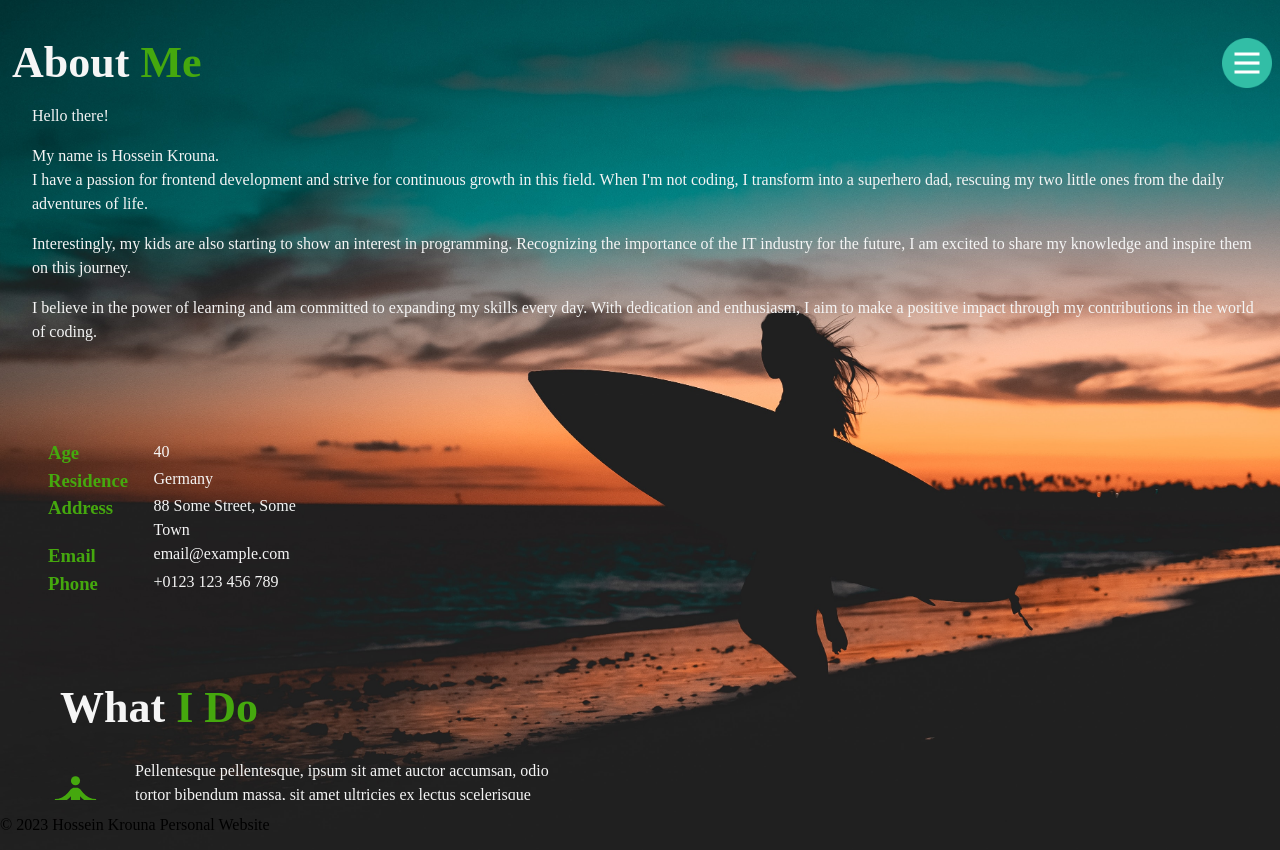
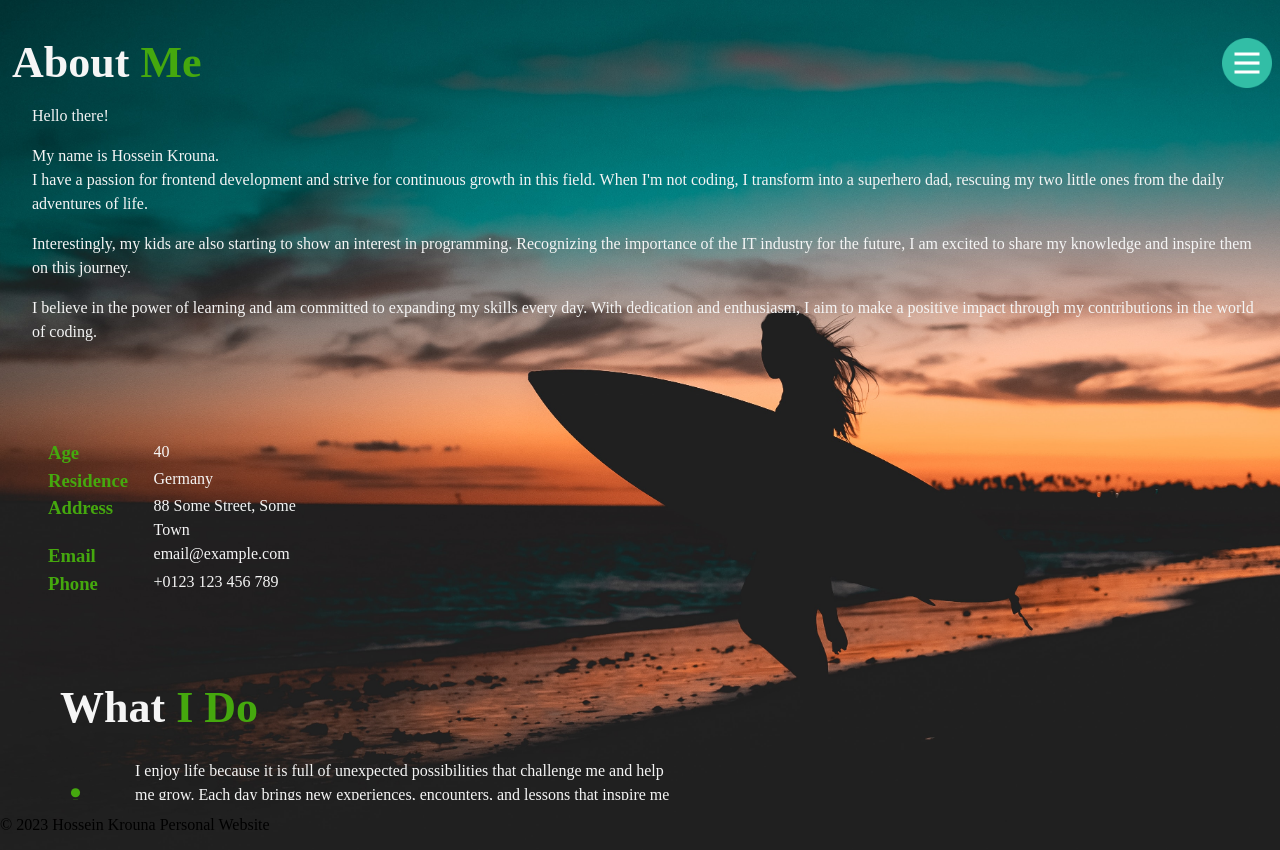
Before and after one commit to HosseinKrouna/my-personal-website, a Next.js app: page /about in a window 1280 px wide. Built offline with nearby package versions, Linux system fonts and the light colour scheme.

Commit message:
update: page content and some styles

```diff
--- a/pages/about.js
+++ b/pages/about.js
@@ -141,12 +141,15 @@ function AboutPage() {
 										}}
 									/>
 									<p>
-										Pellentesque pellentesque, ipsum sit amet auctor accumsan,
-										odio tortor bibendum massa, sit amet ultricies ex lectus
-										scelerisque nibh. Ut non sodales.
+										I enjoy life because it is full of unexpected possibilities
+										that challenge me and help me grow. Each day brings new
+										experiences, encounters, and lessons that inspire me to
+										strive for my best. Life is a precious journey, and I
+										cherish every moment by living consciously in the present
+										and appreciating the beauty around me.
 									</p>
 								</Grid>
-								<Grid item xs={12} mt={8} sm={6}>
+								<Grid item xs={12} mt={7} sm={6}>
 									<DeveloperModeIcon
 										sx={{
 											color: "#45a80e",
@@ -154,15 +157,18 @@ function AboutPage() {
 										}}
 									/>
 									<p>
-										Pellentesque pellentesque, ipsum sit amet auctor accumsan,
-										odio tortor bibendum massa, sit amet ultricies ex lectus
-										scelerisque nibh. Ut non sodales.
+										I love web development because it empowers me to bring ideas
+										to life and create meaningful digital experiences. It
+										combines my passion for creativity, problem-solving, and
+										constant learning, making every project a rewarding
+										adventure.
 									</p>
 								</Grid>
 								<Grid
 									item
-									xs={6}
-									sm={3}
+									xs={12}
+									sm={6}
+									mt={8}
 									sx={{ display: "flex", alignItems: "center" }}
 								>
 									<WaterDropSharpIcon
@@ -172,12 +178,16 @@ function AboutPage() {
 										}}
 									/>
 									<p>
-										Pellentesque pellentesque, ipsum sit amet auctor accumsan,
-										odio tortor bibendum massa, sit amet ultricies ex lectus
-										scelerisque nibh. Ut non sodales.
+										I stand for environmental conservation because our planet is
+										a precious home we must protect. Through sustainable
+										practices, we can preserve natural resources, mitigate
+										climate change, and ensure a healthier future for
+										generations to come. By advocating for eco-friendly
+										solutions and raising awareness, we can inspire positive
+										change and build a greener, more sustainable world together.
 									</p>
 								</Grid>
-								<Grid item xs={6} sm={3}>
+								<Grid item xs={12} sm={6} mt={8}>
 									<Diversity1SharpIcon
 										sx={{
 											color: "#45a80e",
@@ -185,9 +195,12 @@ function AboutPage() {
 										}}
 									/>
 									<p>
-										Pellentesque pellentesque, ipsum sit amet auctor accumsan,
-										odio tortor bibendum massa, sit amet ultricies ex lectus
-										scelerisque nibh. Ut non sodales.
+										I believe in diversity because it enriches our perspectives
+										and fosters inclusive communities. Embracing diverse
+										backgrounds, cultures, and ideas promotes understanding,
+										empathy, and equal opportunities for all. By celebrating
+										differences and creating inclusive spaces, we can build a
+										more harmonious and equitable society.
 									</p>
 								</Grid>
 							</motion.div>
```
